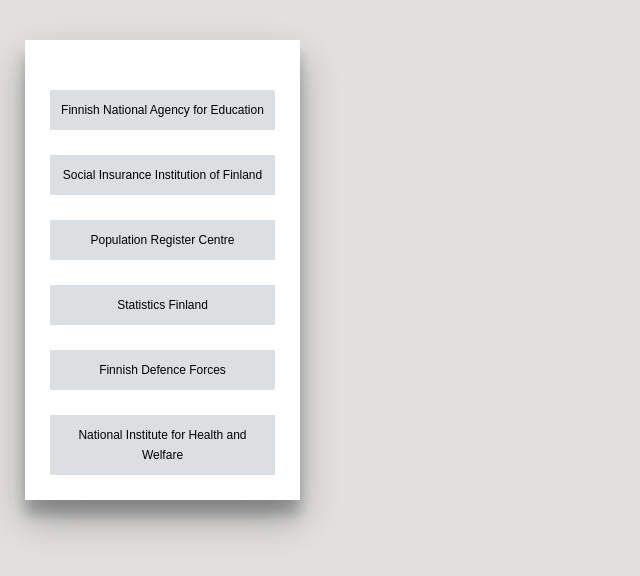
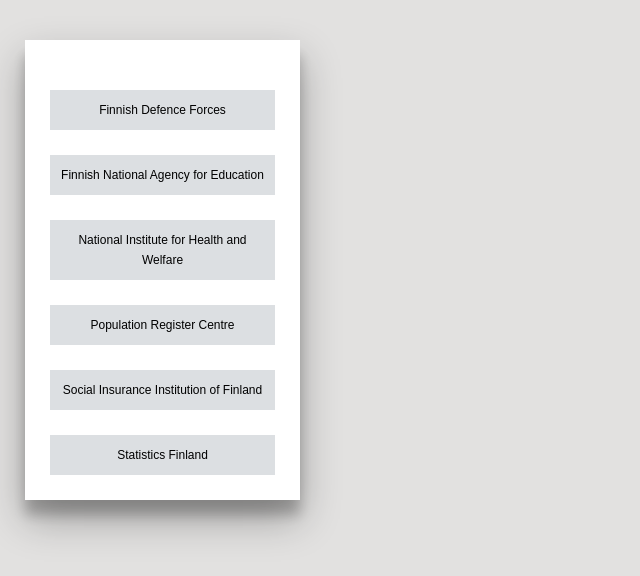
Before and after one commit to sakasute/meta-visu, a React (Create React App) app: page / in a window 1280 px wide. Shown: the top 576 px of the page, without its empty margins (0-640 px from the left). Built offline with nearby package versions, Linux system fonts and the light colour scheme.

Commit message:
use state.filters instead of data to build the registerSelection panel

```diff
--- a/src/App.js
+++ b/src/App.js
@@ -34,9 +34,16 @@
             // Initialize the filterState
             const filters = {};
             filenames.forEach((filename) => {
-              filters[filename] = { isSelected: false, registers: {} };
+              filters[filename] = {
+                name: this.data[filename].name,
+                isSelected: false,
+                registers: {},
+              };
               this.data[filename].registers.forEach((register) => {
-                filters[filename].registers[register.name] = { isSelected: true };
+                filters[filename].registers[register.name] = {
+                  name: register.name,
+                  isSelected: true,
+                };
               });
             });
             this.setState({ filenames, filters });
@@ -100,10 +107,7 @@
     return (
       <div>
         <RegisterPanel
-          dataSets={Object.keys(this.data).map(filename => ({
-            filename,
-            data: this.data[filename],
-          }))}
+          filterState={filters}
           handleRegisterAdminBtnClick={this.toggleFileFilter}
           handleRegisterSelection={this.toggleRegisterFilter}
         />
--- a/src/RegisterPanel/NavItem.js
+++ b/src/RegisterPanel/NavItem.js
@@ -7,50 +7,45 @@
   constructor(props) {
     super(props);
     this.handleBtnClick = this.handleBtnClick.bind(this);
-    this.handleRegisterSelection = this.handleRegisterSelection.bind(this);
+    this.handleCheckboxChange = this.handleCheckboxChange.bind(this);
     this.state = {
       isSelected: false,
       selectedRegisters: {},
     };
   }
 
-  handleBtnClick(event) {
+  handleBtnClick() {
     const { handleRegisterAdminBtnClick, filename } = this.props;
     const { isSelected } = this.state;
     this.setState({ isSelected: !isSelected });
     handleRegisterAdminBtnClick(filename);
   }
 
-  handleRegisterSelection(event) {
-    const { filename, handleRegisterSelection: handleRegisterSelectionParent } = this.props;
+  handleCheckboxChange(event) {
+    const { filename, handleRegisterSelection } = this.props;
     const { selectedRegisters } = { ...this.state };
     const registerName = event.target.id;
     const isSelected = event.target.checked;
     selectedRegisters[registerName] = isSelected;
     this.setState({ selectedRegisters });
-    handleRegisterSelectionParent(filename, registerName);
+    handleRegisterSelection(filename, registerName);
   }
 
   render() {
     const { isSelected } = this.state;
-    const { adminData } = this.props;
+    const { filter } = this.props;
     const btnClass = isSelected ? 'btn btn--selected' : 'btn';
 
     return (
       <li className="nav__item">
-        <button
-          type="button"
-          id={adminData.name}
-          className={btnClass}
-          onClick={this.handleBtnClick}
-        >
-          {adminData.name}
+        <button type="button" id={filter.name} className={btnClass} onClick={this.handleBtnClick}>
+          {filter.name}
         </button>
         <RegisterSelector
           show={isSelected}
-          adminName={adminData.name}
-          registers={adminData.registers}
-          handleRegisterSelection={this.handleRegisterSelection}
+          registerAdminName={filter.name}
+          registerFilter={filter.registers}
+          handleCheckboxChange={this.handleCheckboxChange}
         />
       </li>
     );
--- a/src/RegisterPanel/RegisterItem.js
+++ b/src/RegisterPanel/RegisterItem.js
@@ -1,11 +1,11 @@
 import React from 'react';
 
 function RegisterItem(props) {
-  const { register, handleChange } = props;
+  const { register, handleCheckboxChange } = props;
 
   return (
     <li className="register__item">
-      <input type="checkbox" onChange={handleChange} id={register.name} defaultChecked />
+      <input type="checkbox" onChange={handleCheckboxChange} id={register.name} defaultChecked />
       <label htmlFor={register.name}>{register.name}</label>
     </li>
   );
--- a/src/RegisterPanel/RegisterPanel.js
+++ b/src/RegisterPanel/RegisterPanel.js
@@ -11,18 +11,21 @@
   }
 
   render() {
-    const { dataSets, handleRegisterAdminBtnClick, handleRegisterSelection } = this.props;
-    const navItems = dataSets
-      // FIXME: sort
-      .map(dataObj => (
-        <NavItem
-          key={dataObj.filename}
-          filename={dataObj.filename}
-          adminData={dataObj.data}
-          handleRegisterAdminBtnClick={handleRegisterAdminBtnClick}
-          handleRegisterSelection={handleRegisterSelection}
-        />
-      ));
+    const { filterState, handleRegisterAdminBtnClick, handleRegisterSelection } = this.props;
+    const navItems = Object.keys(filterState)
+      .sort((a, b) => compareByName(filterState[a], filterState[b]))
+      .map((filename) => {
+        const filter = filterState[filename];
+        return (
+          <NavItem
+            key={filename}
+            filename={filename}
+            filter={filter}
+            handleRegisterAdminBtnClick={handleRegisterAdminBtnClick}
+            handleRegisterSelection={handleRegisterSelection}
+          />
+        );
+      });
     return (
       <aside className="nav">
         <ul className="nav__list">{navItems}</ul>
--- a/src/RegisterPanel/RegisterSelector.js
+++ b/src/RegisterPanel/RegisterSelector.js
@@ -4,16 +4,16 @@
 
 function RegisterSelector(props) {
   const {
-    adminName, registers, show, handleRegisterSelection,
+    registerAdminName, registerFilter, show, handleCheckboxChange,
   } = props;
 
-  const registerItems = registers
-    .sort((a, b) => compareByName(a, b))
-    .map(register => (
+  const registerItems = Object.keys(registerFilter)
+    .sort((a, b) => compareByName(registerFilter[a], registerFilter[b]))
+    .map(registerName => (
       <RegisterItem
-        key={`${adminName}/${register.name}`}
-        handleChange={handleRegisterSelection}
-        register={register}
+        key={`${registerAdminName}/${registerName}`}
+        handleCheckboxChange={handleCheckboxChange}
+        register={registerFilter[registerName]}
       />
     ));
 
```
